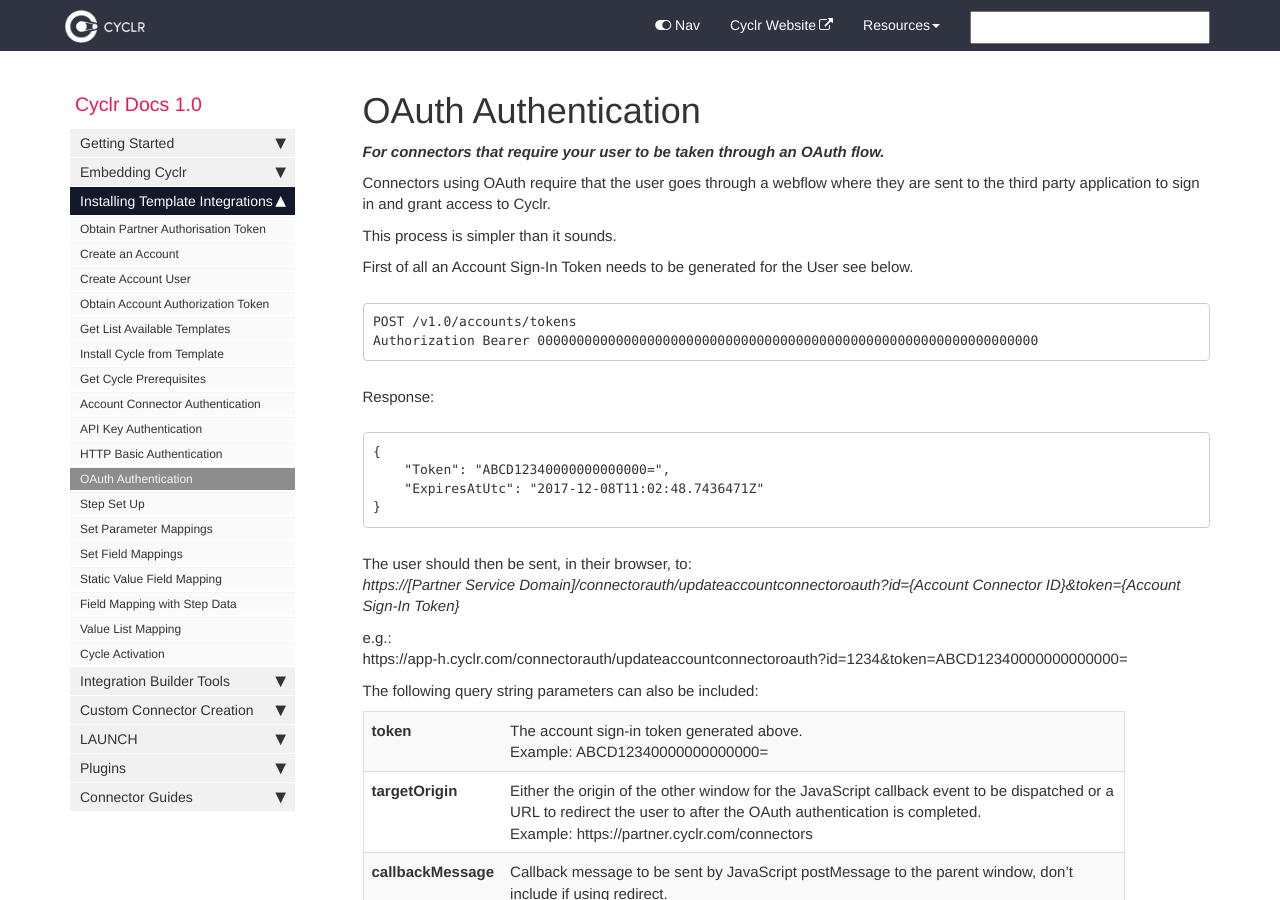
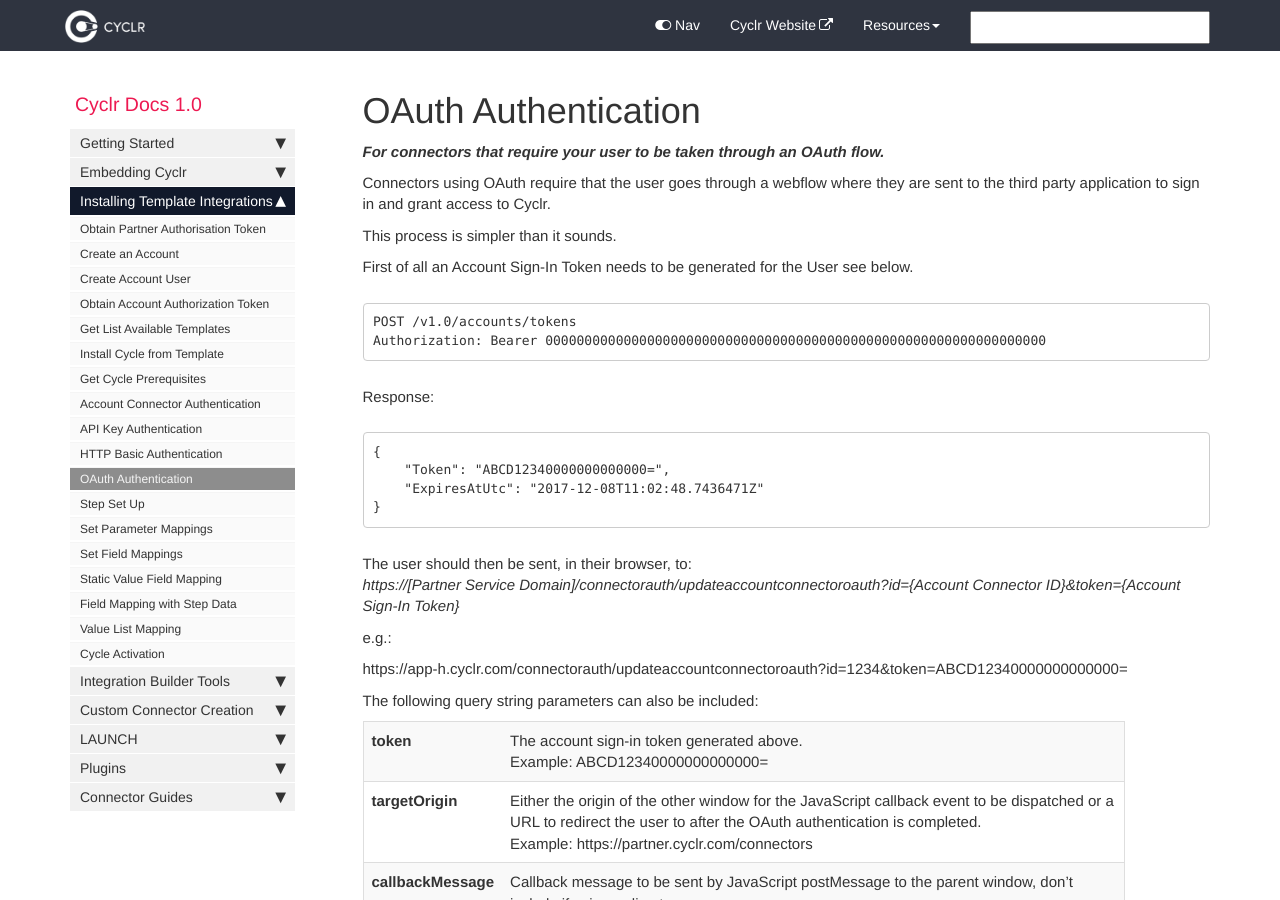
Before and after one commit to sneakysneak/docs, a Jekyll site: the page built from pages/installing-templates-api/oauth-authentication.md, in a window 1280 px wide and 900 px high. Built offline with Jekyll 4.4.1, drawn with Linux system fonts in a browser that asks for light colours; nearby versions of some CDN libraries; comment, search, counter and statistics services are not loaded.

Commit message:
More tweaking

```diff
--- a/pages/installing-templates-api/oauth-authentication.md
+++ b/pages/installing-templates-api/oauth-authentication.md
@@ -26,7 +26,8 @@ Response:
 The user should then be sent, in their browser, to: \
 _https://[Partner Service Domain]/connectorauth/updateaccountconnectoroauth?id={Account Connector ID}&token={Account Sign-In Token}_
 
-e.g.: \
+e.g.:
+
 https://app-h.cyclr.com/connectorauth/updateaccountconnectoroauth?id=1234&token=ABCD12340000000000000=
 
 The following query string parameters can also be included:
```
Also changed, not shown: other parts of pages/installing-templates-api/oauth-authentication.md (+1 -1 lines).
